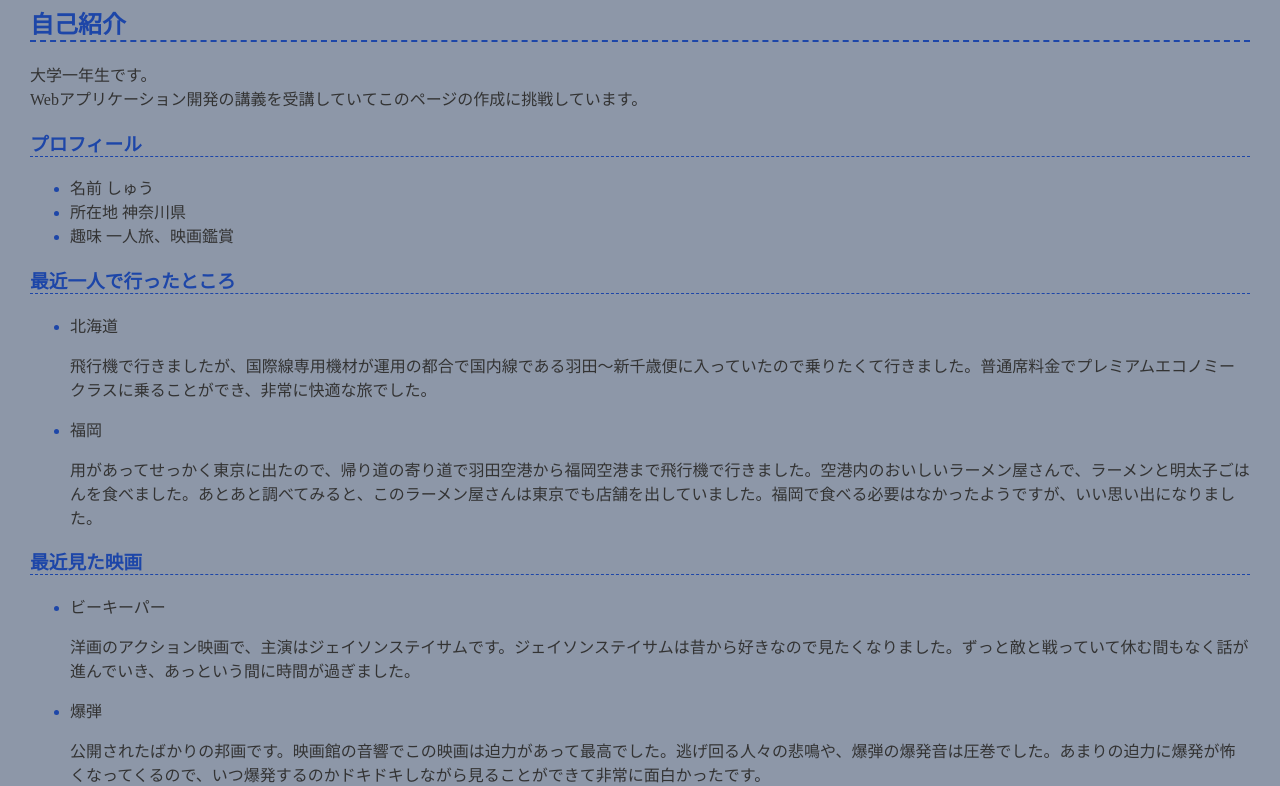
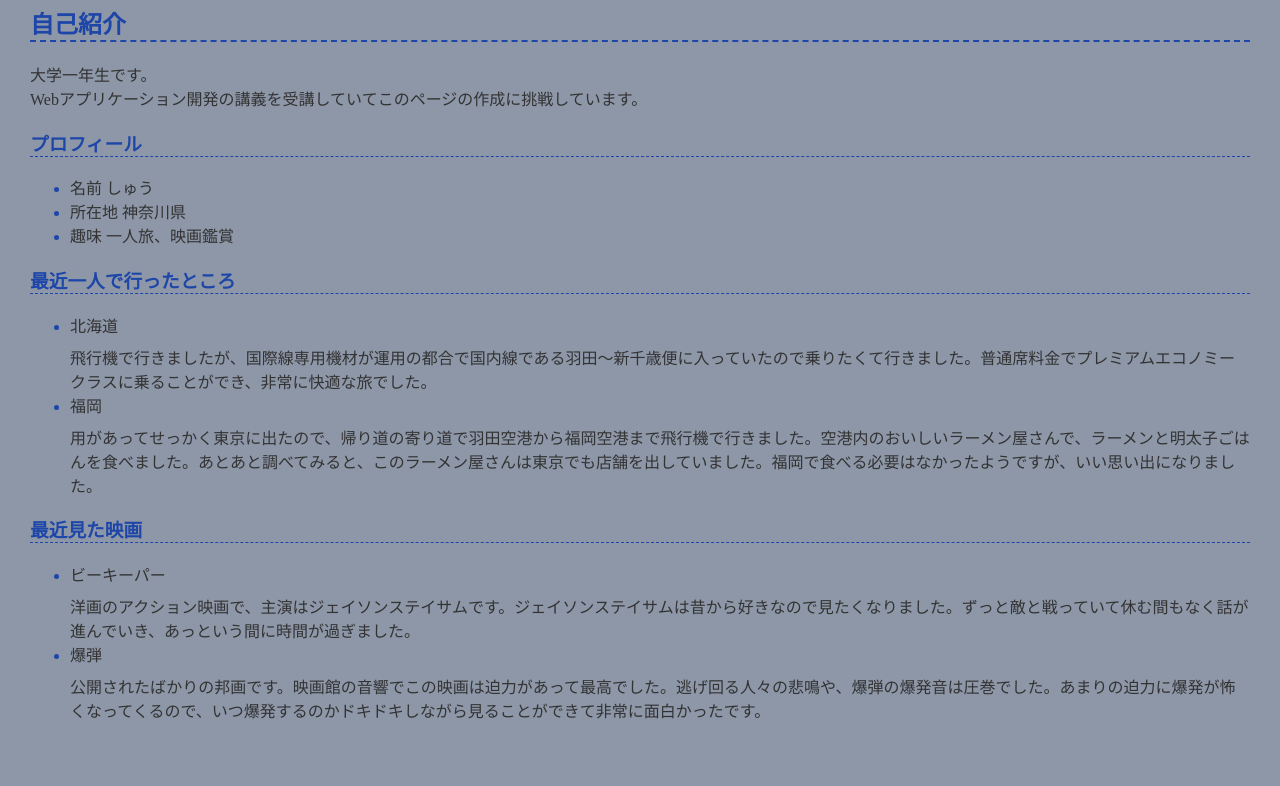
Before and after one commit to 251zs00280-ui/251zs00280-ui.github.io, a plain HTML site: page index.html in a window 1280 px wide. Shown: the part 117-903 px from the top of the page. After the commit the page ends 839 px from the top, so only its background shows below. Drawn offline with Linux system fonts and the light colour scheme.

Commit message:
Update style.css

```diff
--- a/style.css
+++ b/style.css
@@ -36,9 +36,13 @@ h1, h2, h3 {
 -------------------- */
 
 ul {
-  list-style: disc; /* 普通の点に戻す */
+  list-style: disc; /* 黒丸に設定 */
 }
 
 li::marker {
-  color: var(--theme-color); /* リストの点の色をテーマカラーに */
+  color: var(--theme-color); /* リストの点をテーマカラーに */
 }
+
+li p {
+  margin: 0.5em 0 0 0; /* 段落がくっつきすぎないように上マージンを調整 */
+}
```
